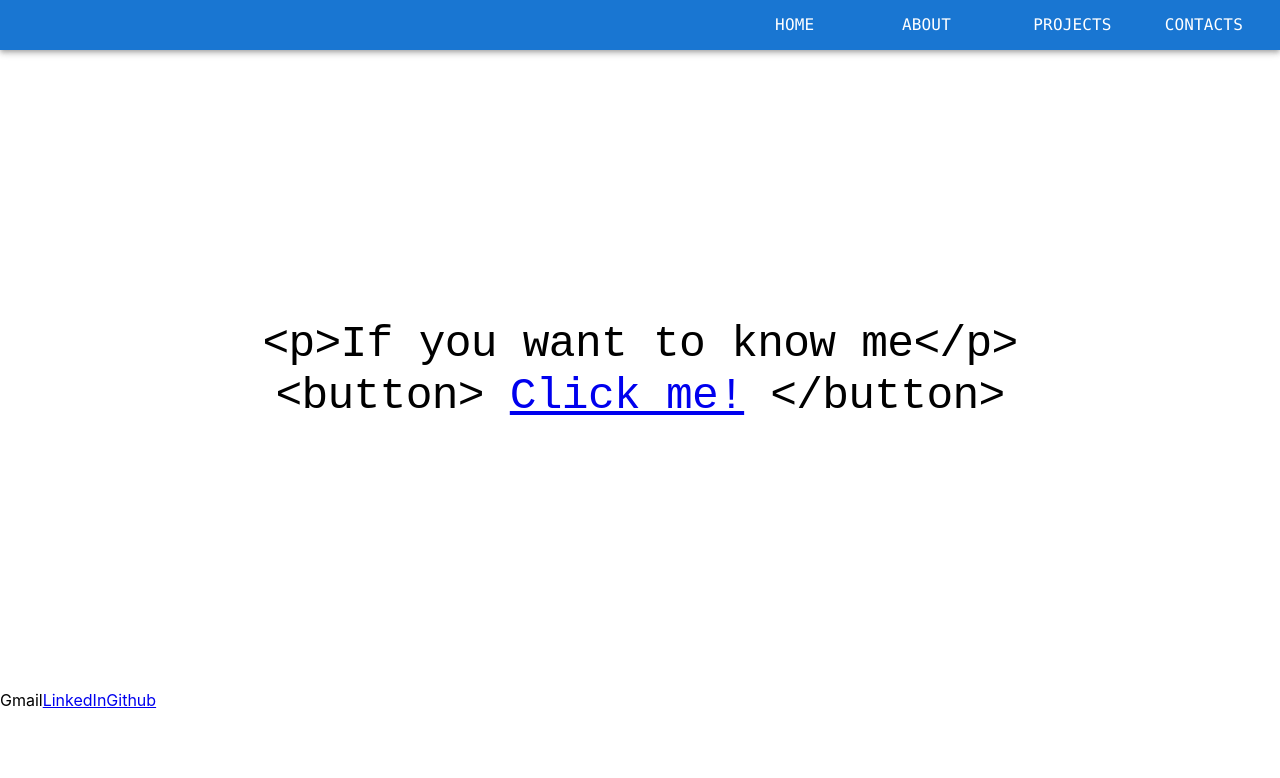
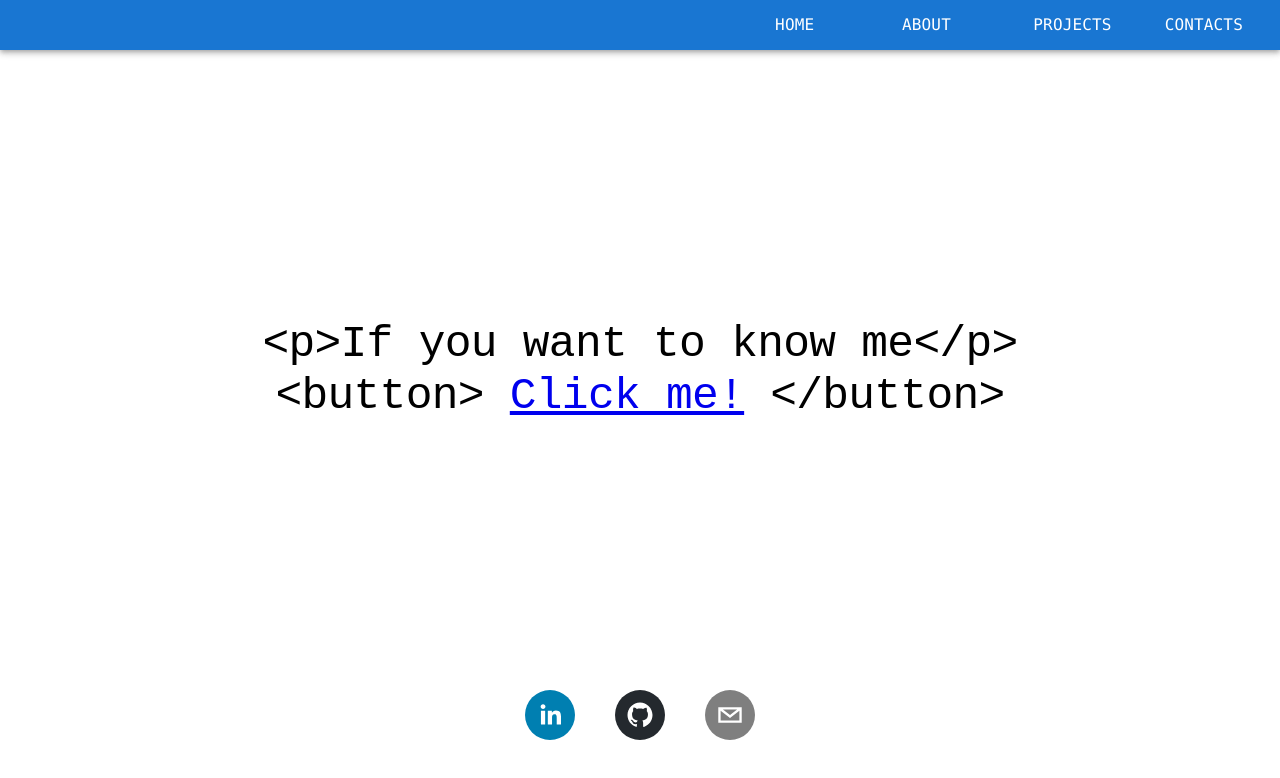
Before and after one commit to pxviet1997/portfolio, a React (Create React App) app: page / in a window 1280 px wide. Shown: the top 778 px of the page. Built offline with nearby package versions, Linux system fonts and the light colour scheme.

Commit message:
added icon to ContactBar

```diff
--- a/package.json
+++ b/package.json
@@ -13,6 +13,7 @@
     "react-dom": "^17.0.2",
     "react-router-dom": "^5.2.0",
     "react-scripts": "4.0.3",
+    "react-social-icons": "^5.7.0",
     "web-vitals": "^1.0.1"
   },
   "scripts": {
--- a/public/index.html
+++ b/public/index.html
@@ -4,9 +4,6 @@
 <head>
   <meta charset="utf-8" />
   <link rel="icon" href="%PUBLIC_URL%/favicon.ico" />
-  <!-- <link rel="preconnect" href="https://fonts.googleapis.com">
-  <link rel="preconnect" href="https://fonts.gstatic.com" crossorigin>
-  <link href="https://fonts.googleapis.com/css2?family=Courier+Prime&display=swap" rel="stylesheet"> -->
   <meta name="viewport" content="width=device-width, initial-scale=1" />
   <meta name="theme-color" content="#000000" />
   <meta name="description" content="Web site created using create-react-app" />
--- a/src/components/ContactBar.js
+++ b/src/components/ContactBar.js
@@ -1,10 +1,40 @@
+import { Box, Grid } from "@mui/material";
+import { SocialIcon } from "react-social-icons";
 
 const ContactBar = () => {
   return (
     <div>
-      <a>Gmail</a>
+      {/* <a>Gmail</a>
       <a href="https://linkedin.com/in/viet-pham-b745a0184/" target="_blank" rel="noreferrer">LinkedIn</a>
-      <a href="https://github.com/pxviet1997" target="_blank" rel="noreferrer">Github</a>
+      <a href="https://github.com/pxviet1997" target="_blank" rel="noreferrer">Github</a> */}
+      <Grid
+        container
+        display="flex"
+        justifyContent="center"
+        alignItems="center"
+        spacing={5}
+      >
+        <Grid item>
+          <SocialIcon
+            url="https://linkedin.com/in/viet-pham-b745a0184"
+            style={{ height: 50, width: 50 }}
+          />
+        </Grid>
+        <Grid item>
+          <SocialIcon
+            url="https://github.com/pxviet1997"
+            style={{ height: 50, width: 50 }}
+          />
+        </Grid>
+        <Grid item>
+          <SocialIcon
+            network="email"
+            style={{ height: 50, width: 50 }}
+          />
+        </Grid>
+        {/* <a href="https://linkedin.com/in/viet-pham-b745a0184/" target="_blank" rel="noreferrer">LinkedIn</a>
+        <a href="https://github.com/pxviet1997" target="_blank" rel="noreferrer">Github</a> */}
+      </Grid>
     </div>
   );
 }
--- a/src/pages/Home.js
+++ b/src/pages/Home.js
@@ -28,6 +28,7 @@ const Home = () => {
         justifyContent="center"
         alignItems="center"
         minHeight="80vh"
+      // backgroundColor="red"
       >
         <ThemeProvider theme={theme}>
           <Typography variant="h1">
```
Also changed, not shown: 2 other files (tests, documents, lock files or other folders).
